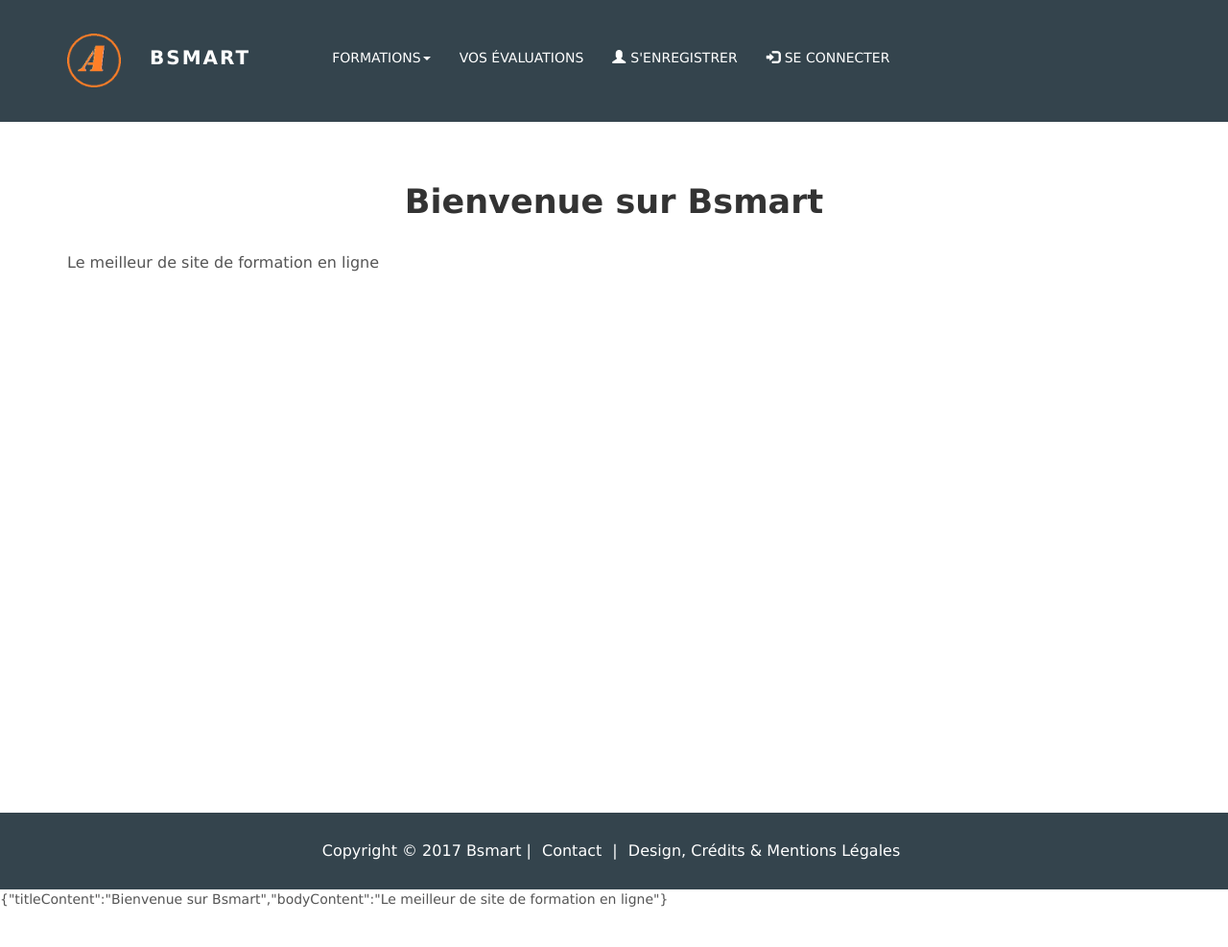
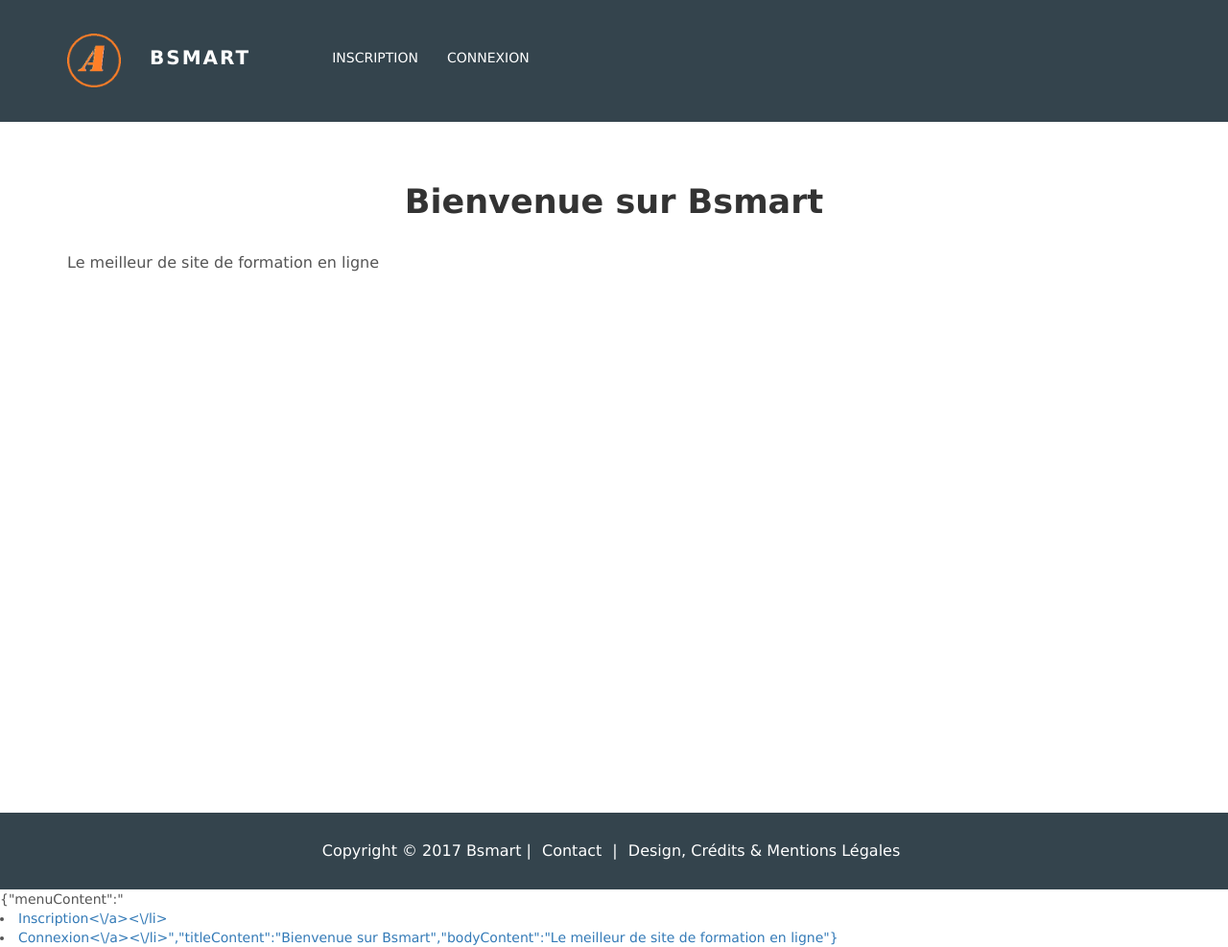
Before and after one commit to nsias/bsmart, a PHP site: page /index.php in a window 1280 px wide. Shown: the whole page at 96% size. Before the commit the page ends 945 px from the top, so only its background shows below. Run offline with PHP 8.4, Linux system fonts and the light colour scheme; tables that the repository leaves empty hold one stand-in row (values such as "Sample post"); some libraries are stand-ins or nearby versions.

Commit message:
Fixed session
Session worked ! And visibility menus implementation

```diff
--- a/website/controller/Controller.php
+++ b/website/controller/Controller.php
@@ -6,7 +6,6 @@
  * Time: 14:21
  */
 include_once("model/Model.php");
-include_once("controller/Session.php");
 
 class Controller {
     public $model;
@@ -19,10 +18,30 @@ class Controller {
 
     public function invoke()
     {
-        Session::_instance();
+        session_start();
+        if(isset($_GET['submit']))
+        {
+            $sql = DBConnection::getInstance();
+            $stmt = $sql->prepare("SELECT * FROM user WHERE pseudo = ? and password = ?");
+            $stmt->execute(array($_GET['user'],$_GET['pwd']));
+            $result = $stmt->fetchAll(PDO::FETCH_ASSOC);
+            if($result)
+            {
+                $_SESSION["id"]= $result[0]["iduser"];
+                $_SESSION["name"]=$result[0]["pseudo"];
+                $_SESSION["role"]=$result[0]["idStatut"];
+            }
+        }
+
+        $role = 0;
+        if(isset($_SESSION['role']))
+        {
+            $role = $_SESSION["role"];
+        }
         if (!isset($_GET['content']))
         {
-            // no special formations is requested, we'll show a list of all available contents
+            // no special formations is requested
+            $json_data['menuContent'] = $this->model->getMenuByRole($role);
             $json_data['titleContent'] = $this->model->getContent("main")->title;
             $json_data['bodyContent'] = $this->model->getContent("main")->content;
             include 'view/viewmain.php';
@@ -30,8 +49,10 @@ class Controller {
         else
         {
             // show the requested content
+            $json_data['menuContent'] = $this->model->getMenuByRole($role);
             $json_data['titleContent'] = $this->model->getContent($_GET['content'])->title;
             $json_data['bodyContent'] = $this->model->getContent($_GET['content'])->content;
+            //$json_data['bodyContent'] .= "<br/>".implode("\n",$_SESSION);
             //include 'view/viewmain.php';
         }
         die(json_encode($json_data));
--- a/website/index.php
+++ b/website/index.php
@@ -9,6 +9,5 @@ ini_set('display_errors', 1);
 ini_set('display_startup_errors', 1);
 error_reporting(E_ALL);
 include_once("controller/Controller.php");
-
 $controller = new Controller();
 $controller->invoke();
--- a/website/js/bordelDelvigneStyle.js
+++ b/website/js/bordelDelvigneStyle.js
@@ -10,7 +10,8 @@ function testJSON(result){
     }
     catch (err)
     {
-        json = {'titleContent' : 'Erreur JSON',
+        json = {'menuContent' : '',
+            'titleContent' : 'Erreur JSON',
             'bodyContent' : result
         };
     }
@@ -21,6 +22,7 @@ function jsonDoSomething(objectJS){
     $.each(objectJS, function(key, value){
         //console.log(key +":"+ value);
         switch (key){
+            case "menuContent": console.log(value);
             case "titleContent" :
             case "bodyContent" : $("#"+key).html(value);break;
             default : alert("Err.retour : cas non traité ...  " + key);
@@ -29,6 +31,15 @@ function jsonDoSomething(objectJS){
 }
 
 $(document).ready(function()
+{
+
+    arrowShow();
+    onClickMenu();
+
+});
+
+
+function arrowShow()
 {
     $(window).scroll(function()
     {
@@ -48,8 +59,10 @@ $(document).ready(function()
         event.preventDefault();
         $('html, body').animate({scrollTop: 0}, 100);
     });
+}
 
-
+function onClickMenu()
+{
     $( '#menu li' ).click(function(event)
     {
         event.preventDefault();
@@ -62,13 +75,14 @@ $(document).ready(function()
             })
                 .done( function()
                 {
-                    console.log('it works');
-                    loadAsynchronousForm();
+                    loadAsynchronousForm();7
+                    onClickMenu();
                 });
 
         }
 
     });
+}
 
 
 function loadAsynchronousForm()
@@ -96,8 +110,8 @@ $(document).ready(function()
         console.log(strSubmit);
         $.get("index.php?content=login"+strSubmit,function(data){
             jsonDoSomething(testJSON(data));
+        }).done(function(){
+            onClickMenu();
         });
     });
 }
-
-});
--- a/website/model/Model.php
+++ b/website/model/Model.php
@@ -7,7 +7,6 @@
  */
 include_once("model/Content.php");
 include_once("model/Formation.php");
-include_once("controller/Session.php");
 
 class Model {
 
@@ -20,8 +19,8 @@ class Model {
             "security" => new Content("Sécurité des réseaux","Ceci est une description de cours"),//"A.Vanham"
             "php" => new Content("PHP", "Ceci est le cours de Delvigne"),
             "evaluation" => new Content("Vos evaluations", "Ceci est la liste des eval"),
-            "register" => new Content("Connexion", $this->getFormConnection()),
-            "login" => new Content("Inscription", "Inscrivez-vous !"),
+            "register" => new Content("Inscription", "Inscrivez-vous !"),
+            "login" => new Content("Connexion", $this->getFormConnection()),
             "allFormation" => new Content("Toutes les formations", "Ceci est la liste des formations")
         );
     }
@@ -34,39 +33,58 @@ class Model {
         return $allContents[$title];
     }
 
+    //--------------FORMATIONS METHODS -------------//
+
     public function getFormationContent($title)
     {
         $formation = new Formation($title);
         return $formation->content;
 
     }
+    //--------------MENU METHODS ----------------------//
+    public function getMenuByRole($role)
+    {
+        $array_menu = [];
+        switch($role)
+        {
+            case '0' :
+                $array_menu = array (
+                    "Inscription" => "register",
+                    "Connexion" => "login"
+                ); break; //Anonymous
+            case '1' :
+                $array_menu = array (
+                "Formations" => "allFormation",
+                "Vos evaluations" => "evaluation",
+                "Inscription" => "register",
+                "Connexion" => "login"
+            ); break; //Student
+            case '2' :
+                $array_menu = array (
+                "Formations" => "allFormation",
+                "Corrections" => "correction",
+                "Inscription" => "register",
+                "Connexion" => "login"
+            );break; //Teacher
+        }
+        return $this->getMenu($array_menu);
+    }
+
+    public function getMenu($array)
+    {
+        $tb = '';
+        foreach($array as $key => $value)
+        {
+            $tb .="<li><a href=\"$value\">".$key."</a></li>";
+        }
+        return $tb;
+    }
 
 
-
-
-    //Login stuff
-
+    //---------------LOGIN--------------------------//
 
     public function getFormConnection()
     {
-        if(isset($_GET["submit"]))
-        {
-            if(Session::setSession())
-            {
-                return "Vous êtes connecté<br/><button type=\"submit\" class=\"btn btn-default\" id=\"disconnection\">Déconnexion</button>";
-            }
-            else
-            {
-                return "Echec de connexion";
-            }
-        }
-        if(Session::getId() != 0)
-        {
-            return "Vous êtes connecté<br/><button type=\"submit\" class=\"btn btn-default\" id=\"disconnection\">Déconnexion</button>";
-        }
-        else
-        {
-            //<form method ="post" action="testForm.php">
            return "<form id=\"connexion\">
         <div class=\"form-group\">
         <label for=\"text\">Pseudo:</label>
@@ -78,7 +96,7 @@ class Model {
         </div>
         <button type=\"submit\" href=\"javascript::onclick();\" class=\"btn btn-default\" id=\"loginButton\">Connexion</button>
         </form>";
-        }
+
     }
 
 
--- a/website/view/viewmain.php
+++ b/website/view/viewmain.php
@@ -37,29 +37,14 @@
             </button>
             <a href="index.php">
                 <img src="img/logo-alpha.png" id="logo" alt="Laptop" style="width:56px;height:56px;border:0;">
-                <a class="navbar-brand" href="index.html">Bsmart</a>
+                <a class="navbar-brand">Bsmart</a>
             </a>
         </div>
         <div id="menu" class="navbar-collapse collapse">
             <!-- Main navigation buttons -->
-            <ul class="nav navbar-nav navbar-left">
-                <li class="dropdown">
-                    <a href="#" class="dropdown-toggle" data-toggle="dropdown" role="button" aria-haspopup="true" aria-expanded="false">Formations<span class="caret"></span></a>
-                    <ul class="dropdown-menu">
-                        <li><a href="english">Anglais</a></li>
-                        <li><a href="php">Php</a></li>
-                        <li><a href="security">Sécurité des réseaux</a></li>
-                        <li role="separator" class="divider"></li>
-                        <li><a href="allFormations">Toutes les formations</a></li>
-                    </ul>
-                </li>
-                <li><a href="evaluation">Vos évaluations</a></li>
-                <li><a href="login"><span class="glyphicon glyphicon-user"></span>S'enregistrer</a></li>
-                <li><a href="register"><span class="glyphicon glyphicon-log-in"></span>Se connecter</a></li>
+            <ul id="menuContent" class="nav navbar-nav navbar-left">
+                <?php echo $json_data['menuContent'];?>
             </ul>
-            <!-- Search-->
-            <form class="navbar-form navbar-right">
-            </form>
         </div>
     </div>
 </div>
```
Also changed, not shown: website/model/Formation.php (+17 -0 lines). Lines whose indentation alone changed are shown as unchanged.
